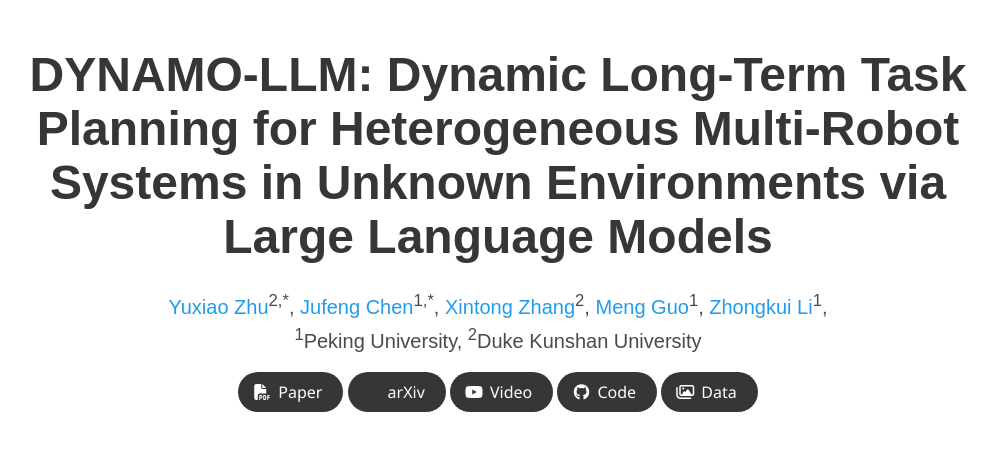
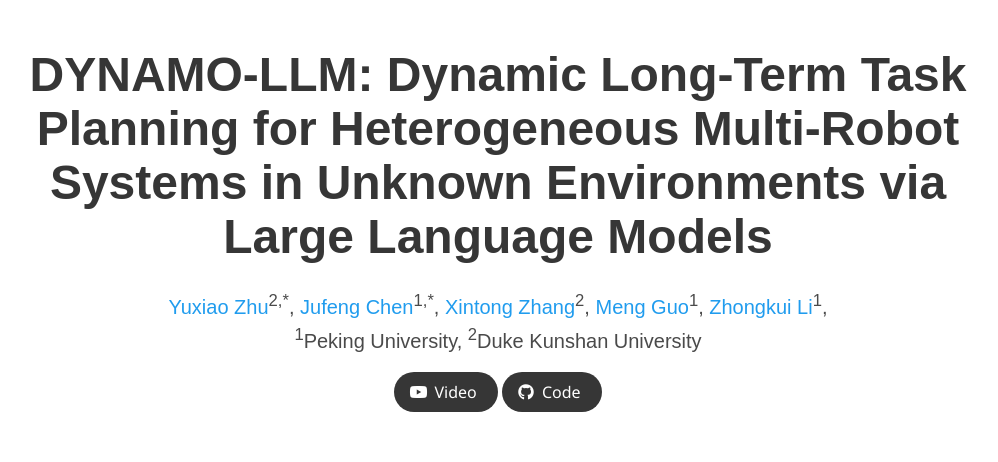
Before and after one commit to TCXM/DEXTER-LLM, a plain HTML site: page docs/index.html in a window 1280 px wide. Shown: the top 462 px of the page, without its empty margins (142-1140 px from the left). Drawn offline with nearby package versions, Linux system fonts and the light colour scheme; some icons are missing; a web font is replaced by a local one.

Commit message:
website only keep video and code button

```diff
--- a/docs/index.html
+++ b/docs/index.html
@@ -72,7 +72,7 @@
           <div class="column has-text-centered">
             <div class="publication-links">
               <!-- PDF Link. -->
-              <span class="link-block">
+              <!-- <span class="link-block">
                 <a href="https://arxiv.org/pdf/2011.12948"
                    class="external-link button is-normal is-rounded is-dark">
                   <span class="icon">
@@ -80,8 +80,8 @@
                   </span>
                   <span>Paper</span>
                 </a>
-              </span>
-              <span class="link-block">
+              </span> -->
+              <!-- <span class="link-block">
                 <a href="https://arxiv.org/abs/2011.12948"
                    class="external-link button is-normal is-rounded is-dark">
                   <span class="icon">
@@ -89,7 +89,7 @@
                   </span>
                   <span>arXiv</span>
                 </a>
-              </span>
+              </span> -->
               <!-- Video Link. -->
               <span class="link-block">
                 <a href="https://www.youtube.com/watch?v=MrKrnHhk8IA"
@@ -110,15 +110,6 @@
                   <span>Code</span>
                   </a>
               </span>
-              <!-- Dataset Link. -->
-              <span class="link-block">
-                <a href="https://github.com/google/nerfies/releases/tag/0.1"
-                   class="external-link button is-normal is-rounded is-dark">
-                  <span class="icon">
-                      <i class="far fa-images"></i>
-                  </span>
-                  <span>Data</span>
-                  </a>
             </div>
 
           </div>
```
